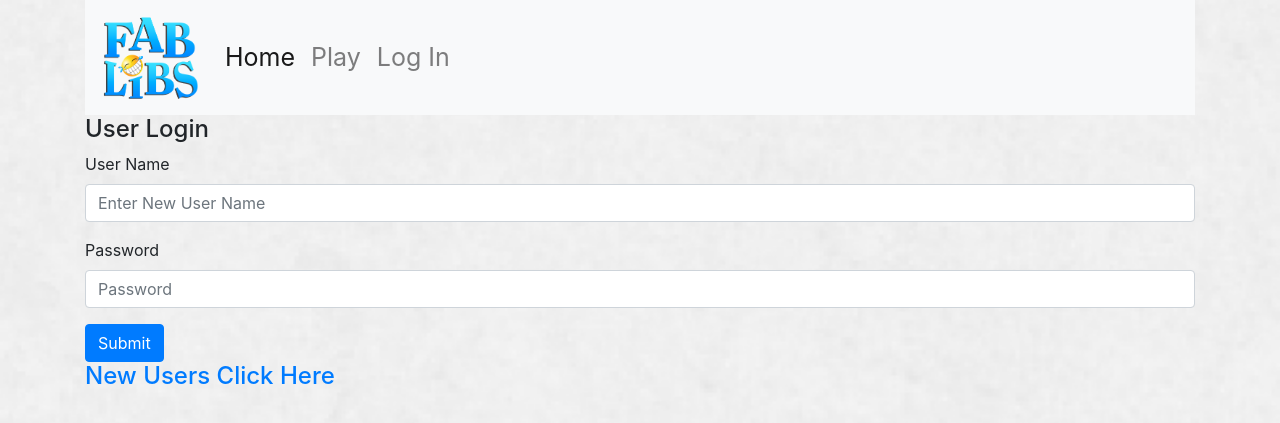
After one commit to iplayoncardboard/Project2, a Node server app: page /login in a window 1280 px wide. The commit adds this page. Shown: the top 423 px of the page. Run offline with Node 20, Linux system fonts and the light colour scheme; some libraries are stand-ins or nearby versions.

Commit message:
Added password hash comparison and login page. Added login get and post routes, changed routing in HBS

```diff
--- a/controllers/router.js
+++ b/controllers/router.js
@@ -14,34 +14,28 @@ router.get('/register', (req, res)=> {
 });
 
 router.post('/register', (req, res)=>{
-
-
-
+//Looks for a duplicate username
     Models.user.findAll({
         where: {
             user_name: req.body.user_name
         }
       }).then((data)=>{
+          //if duplicate username is not found
         if(data.length === 0){
-
-
+            //has and salt password
             bcrypt.hash(req.body.password, saltRounds, (err, hash) => {
                 if(err){
                     console.log(err);
                 }
-                // Store hash in your password DB.
+                // Store username and hash in your password DB.
                 let newUser = {
                     user_name: req.body.user_name,
                     pw_hash: hash
                 }
                 Models.user.create(newUser).then((user)=>{
-                    res.json(user);
+                    res.redirect('/login')
                 });
             });
-
-
-
-
         }
         else {
             console.log("ERROR USER EXISTS")
@@ -49,9 +43,34 @@ router.post('/register', (req, res)=>{
       });
 });
 
+router.get('/login',(req,res)=>{
+    res.render('./partials/login');
+});
+
+router.post('/login',(req,res)=>{
+    lookup = {
+        user_name: req.body.user_name,
+        pw_hash: req.body.password
+    }
+
+    Models.user.findOne({
+        where: {
+            user_name: req.body.user_name
+        }
+      }).then((data)=>{
+
+          if(!data){
+              console.log("No User Found");
+          }
+          else{  bcrypt.compare(req.body.password, data.pw_hash, (err, res) =>{
+            // res == true
+            console.log("PASSWORD MATCH: "+ res)
+        });
+        }
+      });
 
 
-
+});
 
 router.get("/play", (req, res) => {
     res.render("play");
--- /dev/null
+++ b/views/partials/login.handlebars
@@ -0,0 +1,18 @@
+
+<form method="POST">
+    <h4>User Login</h4>
+    <div class="form-group">
+        <label for="user_name">User Name</label>
+        <input type="text" class="form-control" name="user_name" id="user_name" aria-describedby="User Name" placeholder="Enter New User Name">
+    </div>
+    <div class="form-group">
+        <label for="password">Password</label>
+        <input type="password" class="form-control" name="password" id="password" placeholder="Password">
+    </div>
+
+    <button type="submit" class="btn btn-primary">Submit</button>
+</form>
+
+<div>
+    <h4><a href="/register">New Users Click Here</a></h4>
+</div>
--- a/views/partials/nav.handlebars
+++ b/views/partials/nav.handlebars
@@ -7,7 +7,7 @@
     <div class="navbar-nav">
       <a class="nav-item nav-link active" href="/">Home <span class="sr-only">(current)</span></a>
       <a class="nav-item nav-link" href="/play">Play</a>
-      <a class="nav-item nav-link" href="/register">Log In</a>
+      <a class="nav-item nav-link" href="/login">Log In</a>
     </div>
   </div>
 </nav>
```
